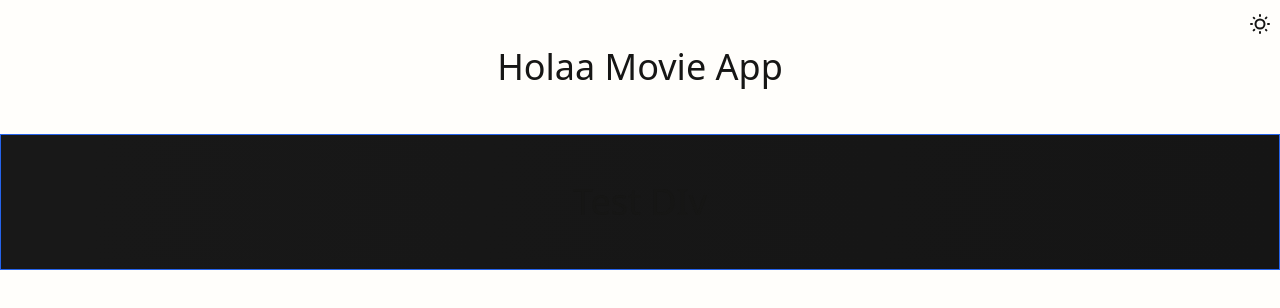
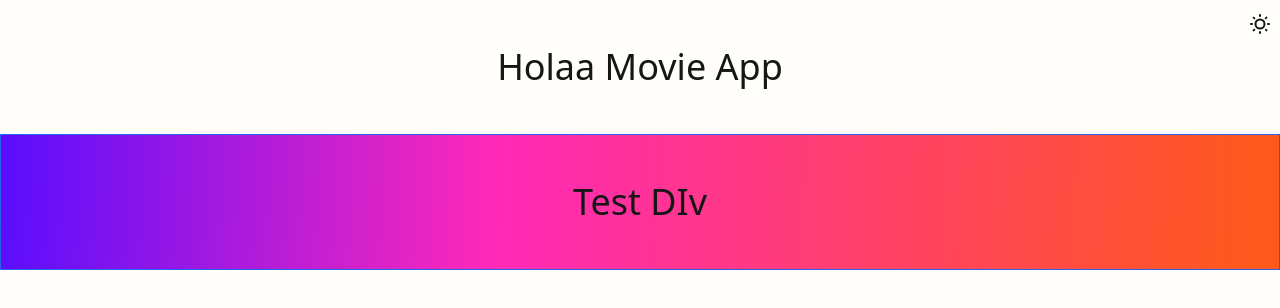
Before and after one commit to PaulHaze/holaa, a Next.js app: page / in a window 1280 px wide. Shown: the top 308 px of the page. Built offline with nearby package versions, Linux system fonts and the light colour scheme.

Commit message:
gradient tweaks

```diff
--- a/src/app/page.tsx
+++ b/src/app/page.tsx
@@ -9,7 +9,7 @@ export default function Home() {
       <div className="flex flex-col items-center pt-10">
         <h1>Holaa Movie App</h1>
       </div>
-      <div className="bg-gradient-bg my-10 flex flex-col items-center py-10 bb">
+      <div className="bg-gradient-other my-10 flex flex-col items-center py-10 bb">
         <h1>Test DIv</h1>
       </div>
     </div>
--- a/tailwind.config.ts
+++ b/tailwind.config.ts
@@ -74,9 +74,9 @@ export default {
           'conic-gradient(from 180deg at 50% 50%, var(--tw-gradient-stops))',
         'gradient-bg': 'linear-gradient(95deg, #181818 7.27%, #151515 99.21%)',
         'gradient-color':
-          'linear-gradient(92deg, #5a0dff 0%,#ff29b8 38.6%,#ff581c 97.73%)',
-        'gradient-secondary':
-          'linear-gradient(92deg,#5a0dff 0%#ff29b8 38.6%,#ff581c 97.73%)',
+          'linear-gradient(to right, #5a0dff -5%, #FF29B8 31.0%, #FF581C)',
+        'gradient-other':
+          'linear-gradient(92deg, #5a0dff 0%, #ff29b8 38.6%, #ff581c 97.73%)',
       },
     },
   },
```
